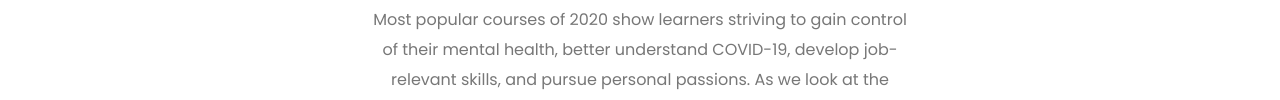
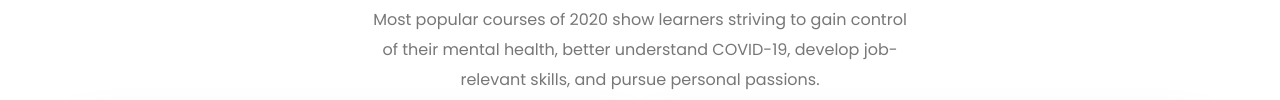
Before and after one commit to farabi1233/ed_tech, a plain HTML site: page index.html in a window 1280 px wide. Shown: the part 810-910 px from the top of the page. Drawn offline with nearby package versions, Linux system fonts and the light colour scheme.

Commit message:
text field data fixed

```diff
--- a/index.html
+++ b/index.html
@@ -118,9 +118,7 @@
                     <h2 class="title">Discover Our Popular Courses</h2>
                     <p class="title-description">
                         Most popular courses of 2020 show learners striving to gain control of their mental health,
-                        better understand COVID-19, develop job-relevant skills, and pursue personal passions. As we
-                        look at the year’s trends, we are inspired by the millions of learners who continued to make
-                        progress on their learning goals in spite of the challenges they faced.
+                        better understand COVID-19, develop job-relevant skills, and pursue personal passions.
                     </p>
                 </div>
             </div>
```
